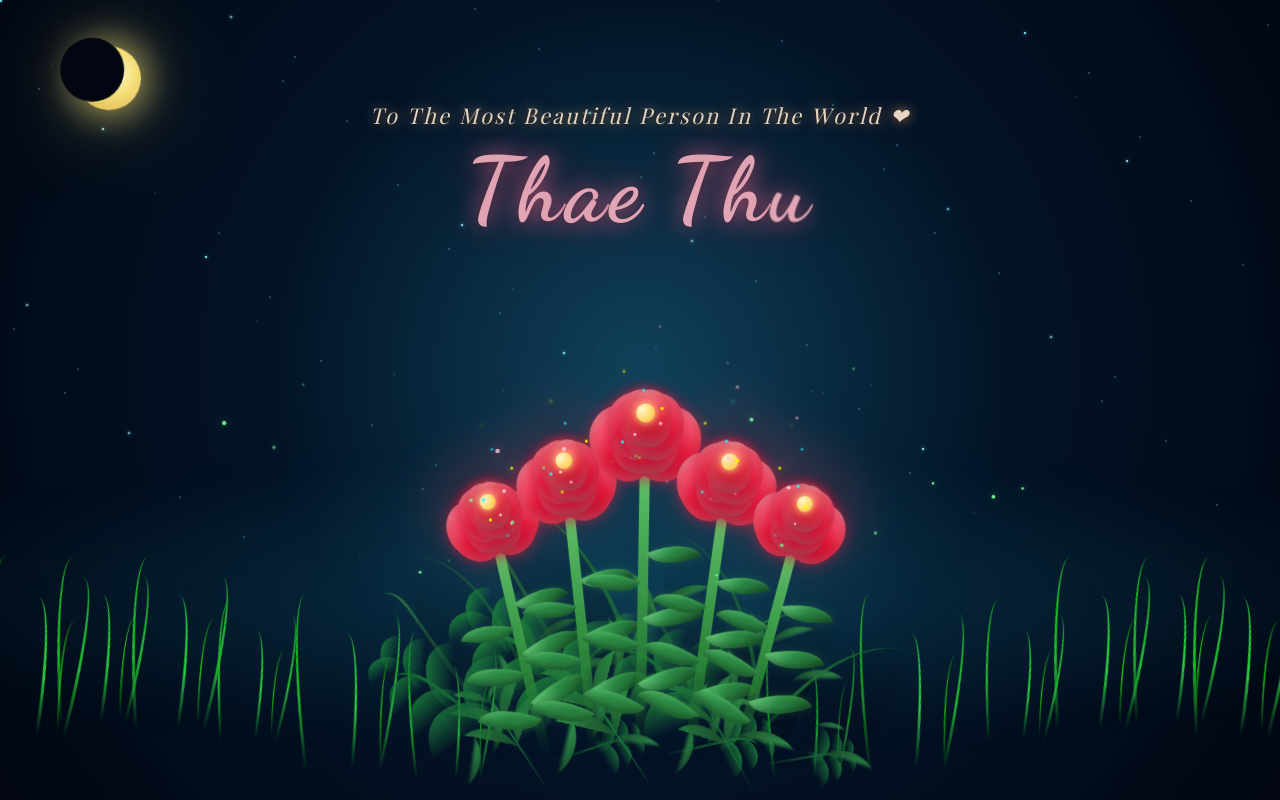
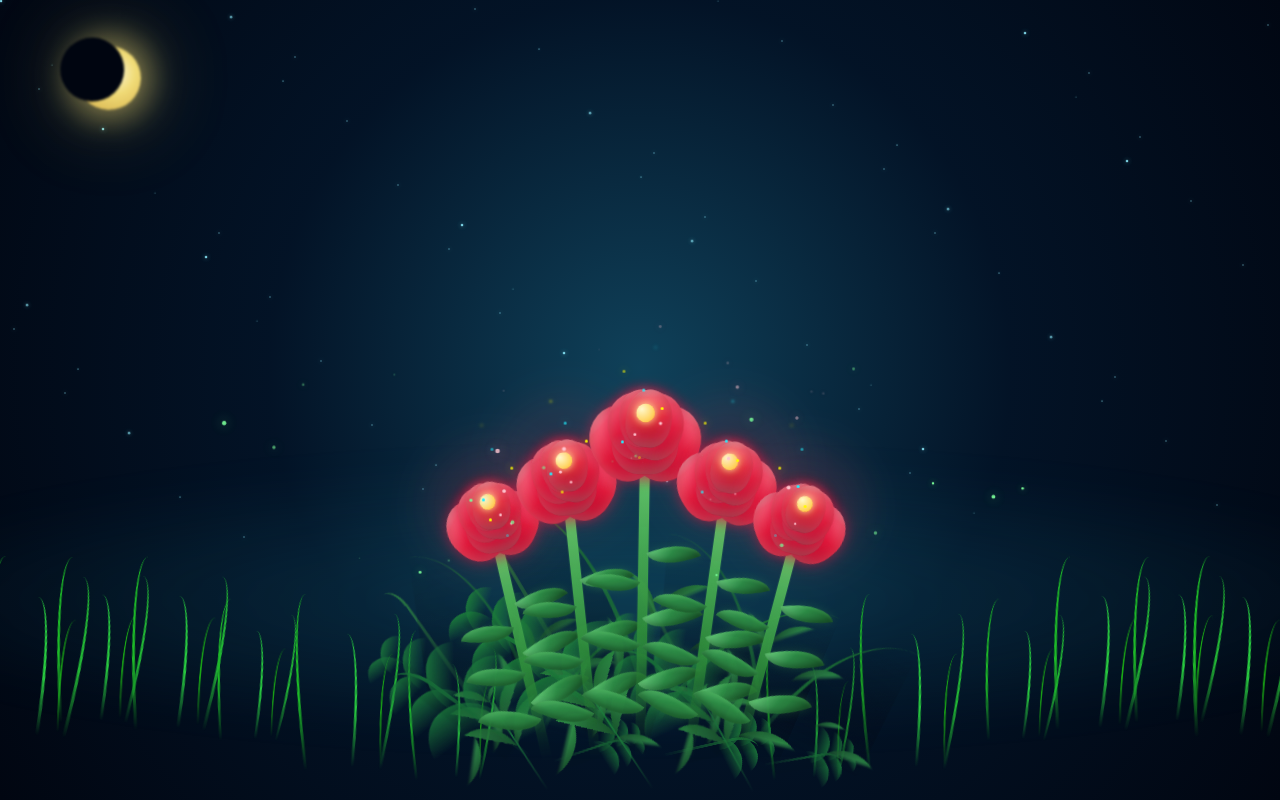
Before and after one commit to Kusk24/ice-breaker, a Next.js app: page / in a window 1280 px wide. Built offline with nearby package versions, Linux system fonts and the light colour scheme.

Commit message:
The Animation Fix for first page

```diff
--- a/app/globals.css
+++ b/app/globals.css
@@ -86,7 +86,7 @@ body {
   left: 6%;
   z-index: 1;
   opacity: 0;
-  animation: moon-rise 2.4s cubic-bezier(0.22, 1, 0.36, 1) 1.2s both;
+  animation: moon-rise 2.4s cubic-bezier(0.22, 1, 0.36, 1) 4.0s both;
   animation-fill-mode: forwards;
 }
 
@@ -1805,7 +1805,7 @@ body {
     0 0 55px rgba(255, 65, 110, 0.45),
     0 0 100px rgba(220, 40, 85, 0.22),
     0 2px 8px rgba(0, 0, 0, 0.4);
-  animation: subtitle-glow 3.5s ease-in-out 5.5s infinite backwards;
+  animation: subtitle-glow 3.5s ease-in-out 10.5s infinite backwards;
 }
 
 @keyframes subtitle-glow {
@@ -1817,12 +1817,12 @@ body {
   display: inline-block;
   opacity: 0;
   animation: blossom-in 0.78s cubic-bezier(0.34, 1.56, 0.64, 1) forwards;
-  animation-delay: calc(0.5s + var(--ci) * 0.055s);
+  animation-delay: calc(5.8s + var(--ci) * 0.055s);
 }
 
 .hero__char--sub {
   animation: blossom-in 0.9s cubic-bezier(0.34, 1.6, 0.64, 1) forwards;
-  animation-delay: calc(3.5s + var(--ci) * 0.16s);
+  animation-delay: calc(8.2s + var(--ci) * 0.16s);
 }
 
 .hero__btn {
@@ -1851,8 +1851,8 @@ body {
     0 1px 0 rgba(255, 180, 200, 0.18) inset;
   opacity: 0;
   animation:
-    blossom-in 1s cubic-bezier(0.34, 1.56, 0.64, 1) 5.6s forwards,
-    btn-pulse 3s ease-in-out 6.6s infinite;
+    blossom-in 1s cubic-bezier(0.34, 1.56, 0.64, 1) 10.5s forwards,
+    btn-pulse 3s ease-in-out 11.5s infinite;
   transition: background 0.25s, box-shadow 0.25s, transform 0.18s;
 }
 
```
